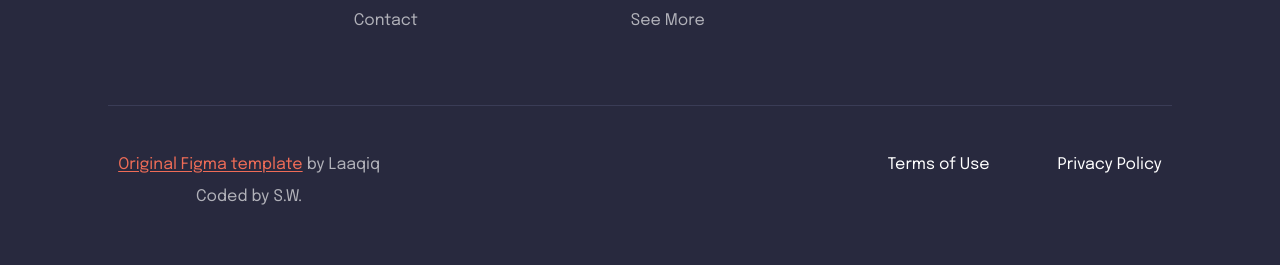
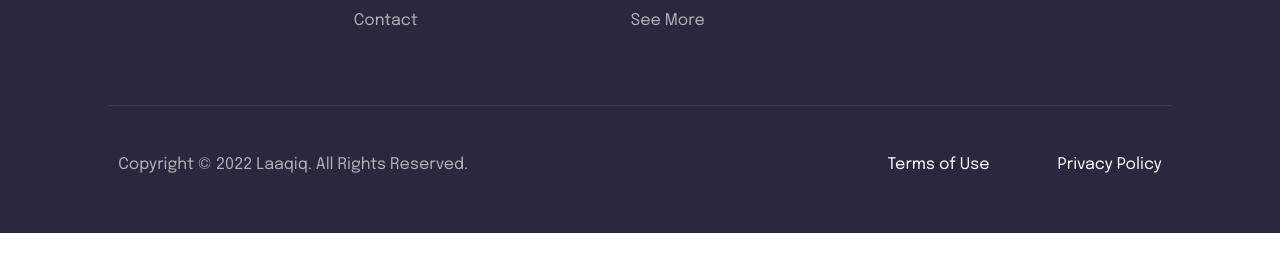
Before and after one commit to sw428/portfolio, a website: page index.html in a window 1280 px wide. Shown: the part 10407-10672 px from the top of the page. After the commit the page ends 10640 px from the top, so only its background shows below. Drawn offline with Linux system fonts and the light colour scheme; some packages are replaced by stand-ins of ours; files whose address does not match are found by name.

Commit message:
fix: フッターの著作権表示を更新し、整合性を向上

```diff
--- a/index.html
+++ b/index.html
@@ -790,11 +790,7 @@
     <div class="footer__bottom">
       <div class="footer__meta">
         <p class="footer__copyright t-text">
-          <a class="footer__credit-link" href="https://www.figma.com/community/file/1063415783897538948" target="_blank"
-            rel="noopener noreferrer">Original Figma template</a>
-          by Laaqiq
-          <br>
-          Coded by S.W.
+          Copyright © 2022 Laaqiq. All Rights Reserved.
         </p>
       </div>
 
```
Also changed, not shown: about.html (+1 -5 lines), blog-agency-outsource.html (+1 -5 lines), blog-articles.html (+1 -5 lines), contact.html (+1 -5 lines), portfolio.html (+1 -5 lines), services.html (+1 -5 lines), work-media-project.html (+1 -5 lines).
